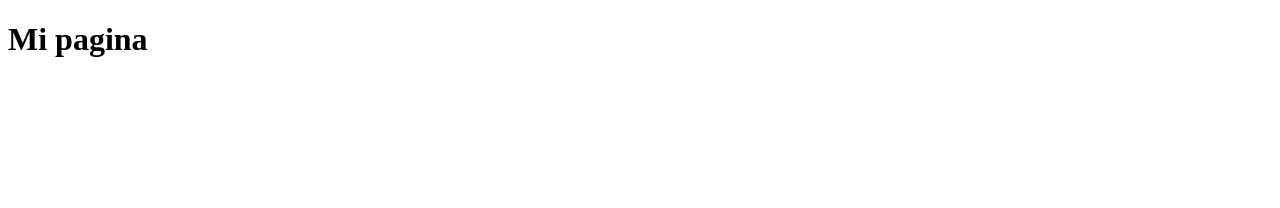
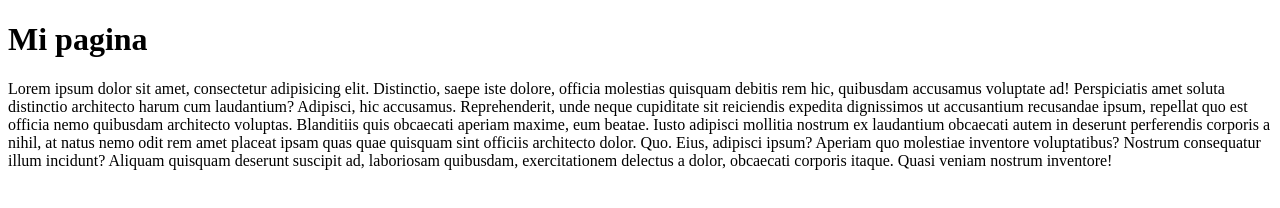
Before and after one commit to vAtherz/ProyectoIDGS, a plain HTML site: page index.html in a window 1280 px wide. Drawn offline with Linux system fonts and the light colour scheme.

Commit message:
Actualizacion del parrafo

```diff
--- a/index.html
+++ b/index.html
@@ -8,5 +8,9 @@
 </head>
 <body>
     <h1>Mi pagina</h1>
+    <p>Lorem ipsum dolor sit amet, consectetur adipisicing elit. Distinctio, saepe iste dolore, officia molestias quisquam debitis rem hic, quibusdam accusamus voluptate ad! Perspiciatis amet soluta distinctio architecto harum cum laudantium?
+    Adipisci, hic accusamus. Reprehenderit, unde neque cupiditate sit reiciendis expedita dignissimos ut accusantium recusandae ipsum, repellat quo est officia nemo quibusdam architecto voluptas. Blanditiis quis obcaecati aperiam maxime, eum beatae.
+    Iusto adipisci mollitia nostrum ex laudantium obcaecati autem in deserunt perferendis corporis a nihil, at natus nemo odit rem amet placeat ipsam quas quae quisquam sint officiis architecto dolor. Quo.
+    Eius, adipisci ipsum? Aperiam quo molestiae inventore voluptatibus? Nostrum consequatur illum incidunt? Aliquam quisquam deserunt suscipit ad, laboriosam quibusdam, exercitationem delectus a dolor, obcaecati corporis itaque. Quasi veniam nostrum inventore!</p>
 </body>
 </html>
```
